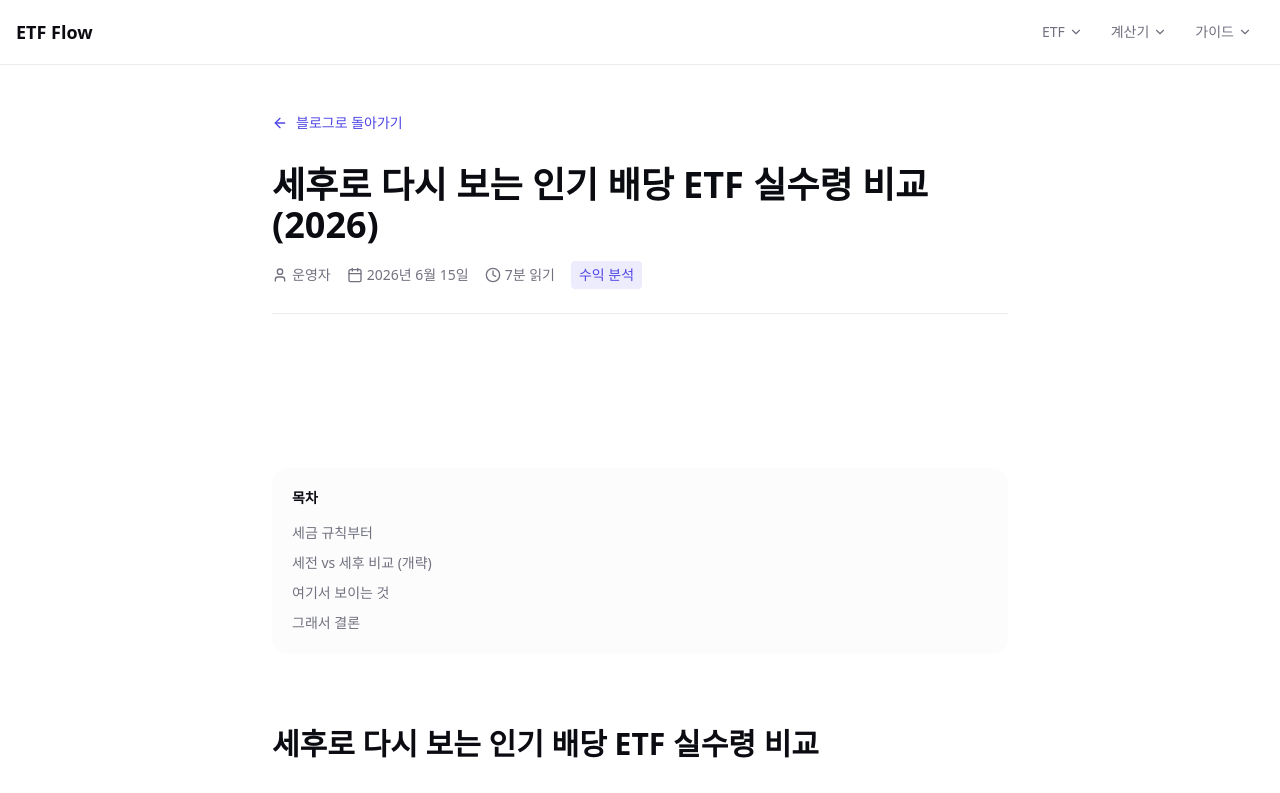
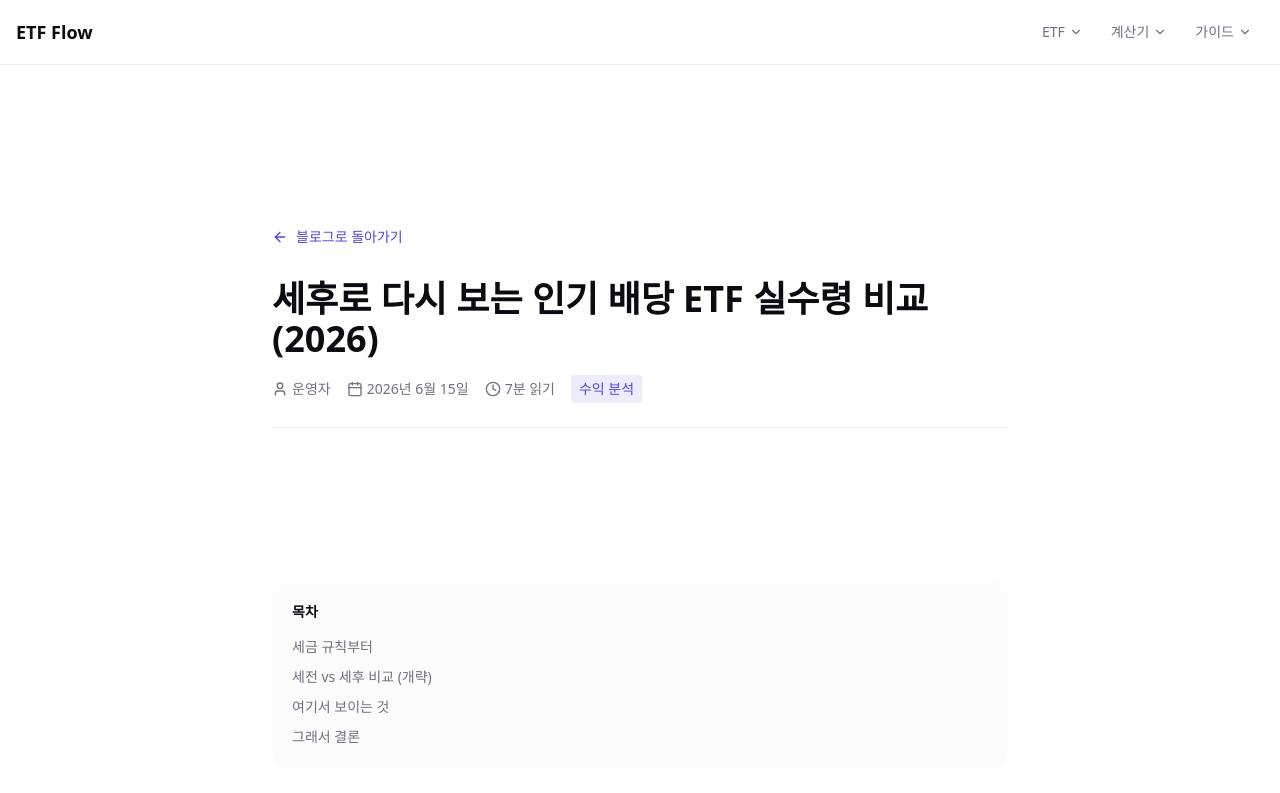
Before and after one commit to alzmslrtu-crypto/etfflow, a Next.js app: page /blog/after-tax-dividend-ranking in a window 1280 px wide. Shown: the top 793 px of the page. Built offline with nearby package versions, Linux system fonts and the light colour scheme; a web font is replaced by a local one.

Commit message:
fix: 애드핏 전역 배너를 헤더 바로 아래로 이동
푸터 위(페이지 최하단)에 있어 노출이 늦었다. 헤더와 본문 사이로 옮겨
첫 화면에서 바로 보이게 한다.

Co-Authored-By: Claude Opus 5 (1M context) <noreply@anthropic.com>

```diff
--- a/app/layout.tsx
+++ b/app/layout.tsx
@@ -109,8 +109,8 @@ export default function RootLayout({
       </head>
       <body className="font-sans antialiased">
         <Header />
+        <AdFit unit="DAN-QfcP89TpBlzpdnyD" width={728} height={90} className="mt-4 mb-2" />
         {children}
-        <AdFit unit="DAN-QfcP89TpBlzpdnyD" width={728} height={90} className="my-8" />
         <Footer />
         {process.env.NODE_ENV === 'production' && <Analytics />}
         <Script
```
